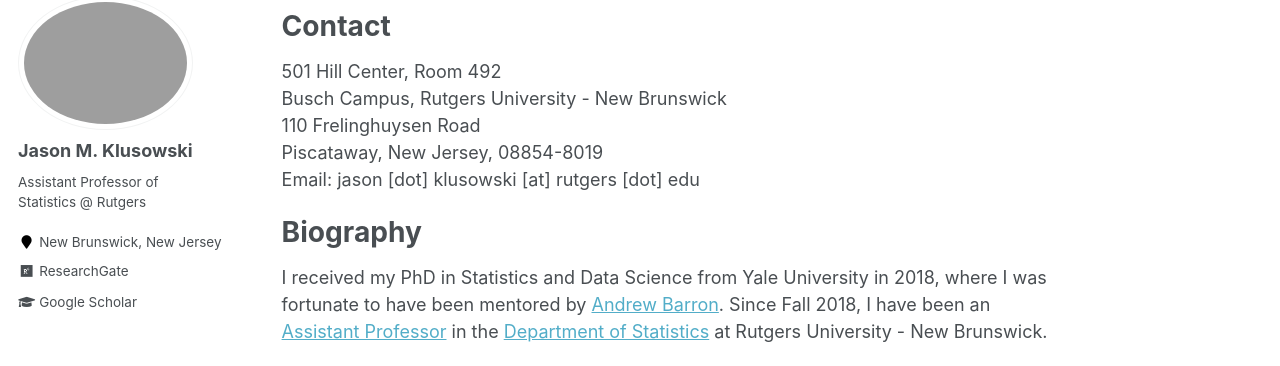
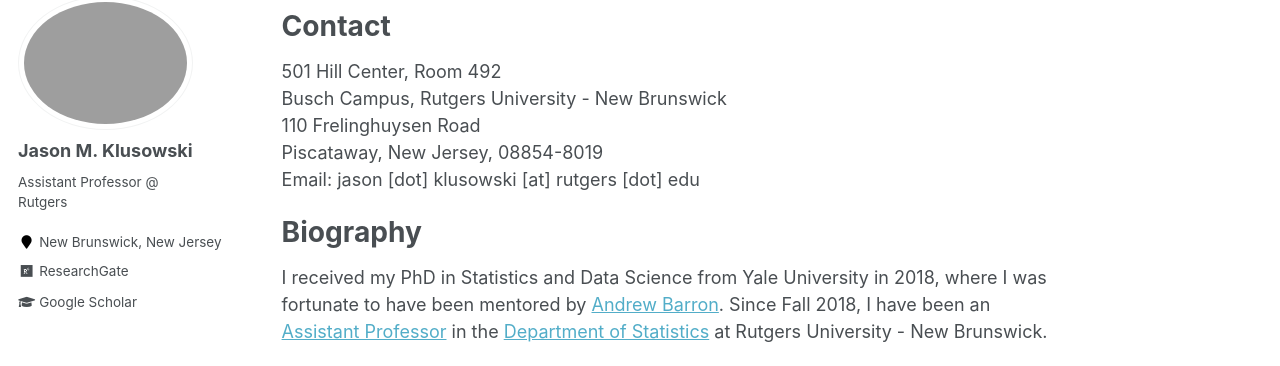
Before and after one commit to jasonklusowski/jasonklusowski.github.io, a Jekyll site: the page built from _pages/about.md, in a window 1280 px wide. Shown: the part 122-488 px from the top of the page. Built offline with Jekyll 4.4.1, drawn with Linux system fonts in a browser that asks for light colours.

Commit message:
Update _config.yml

```diff
--- a/_config.yml
+++ b/_config.yml
@@ -82,7 +82,7 @@ analytics:
 author:
   name             : "Jason M. Klusowski"
   avatar           : "profile.jpg"
-  bio              : "Assistant Professor of Statistics @ Rutgers"
+  bio              : "Assistant Professor @ Rutgers"
   location         : "New Brunswick, New Jersey"
   employer         :
   pubmed           : #"https://www.ncbi.nlm.nih.gov/pubmed/?term=john+snow"
```
